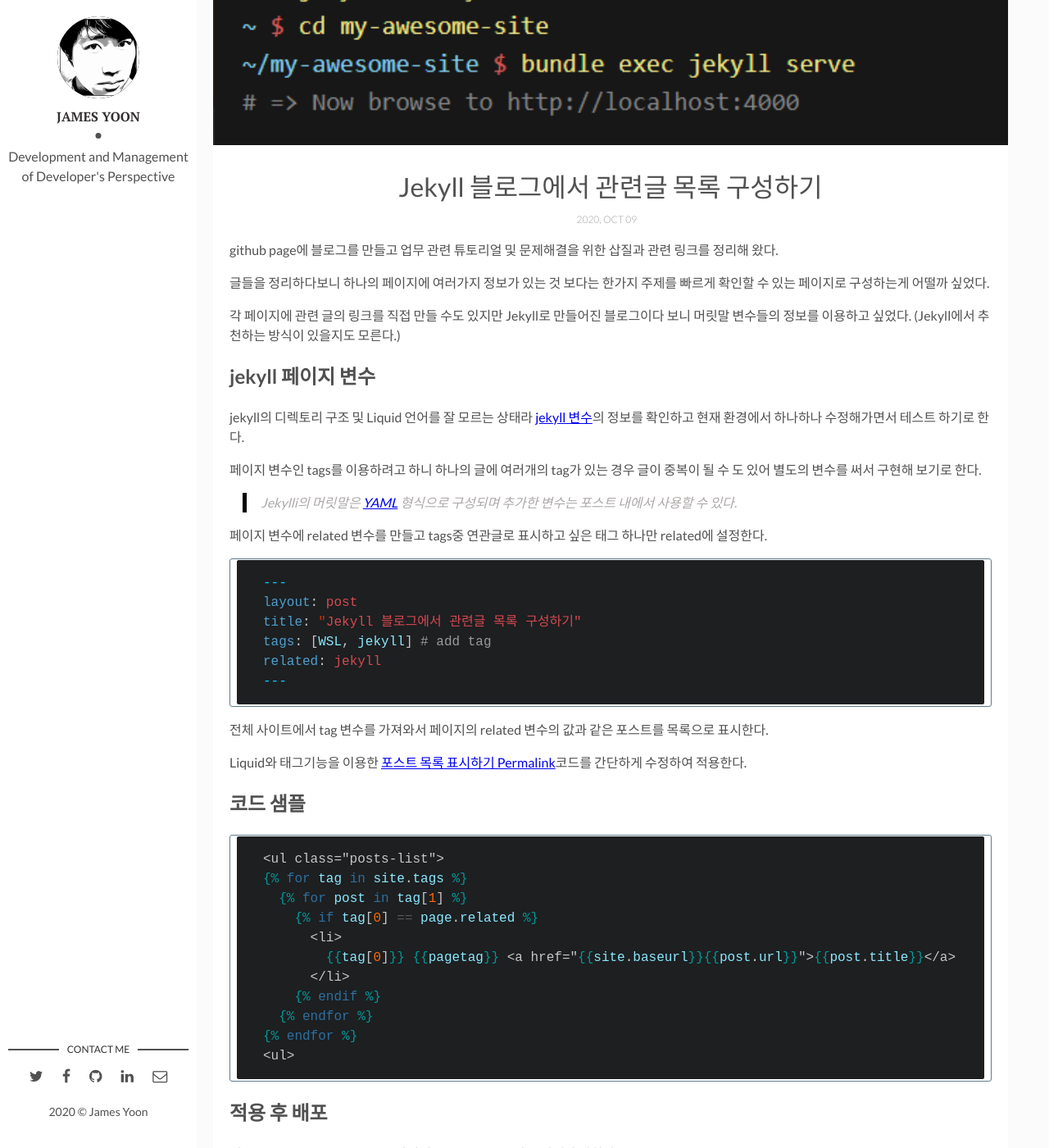
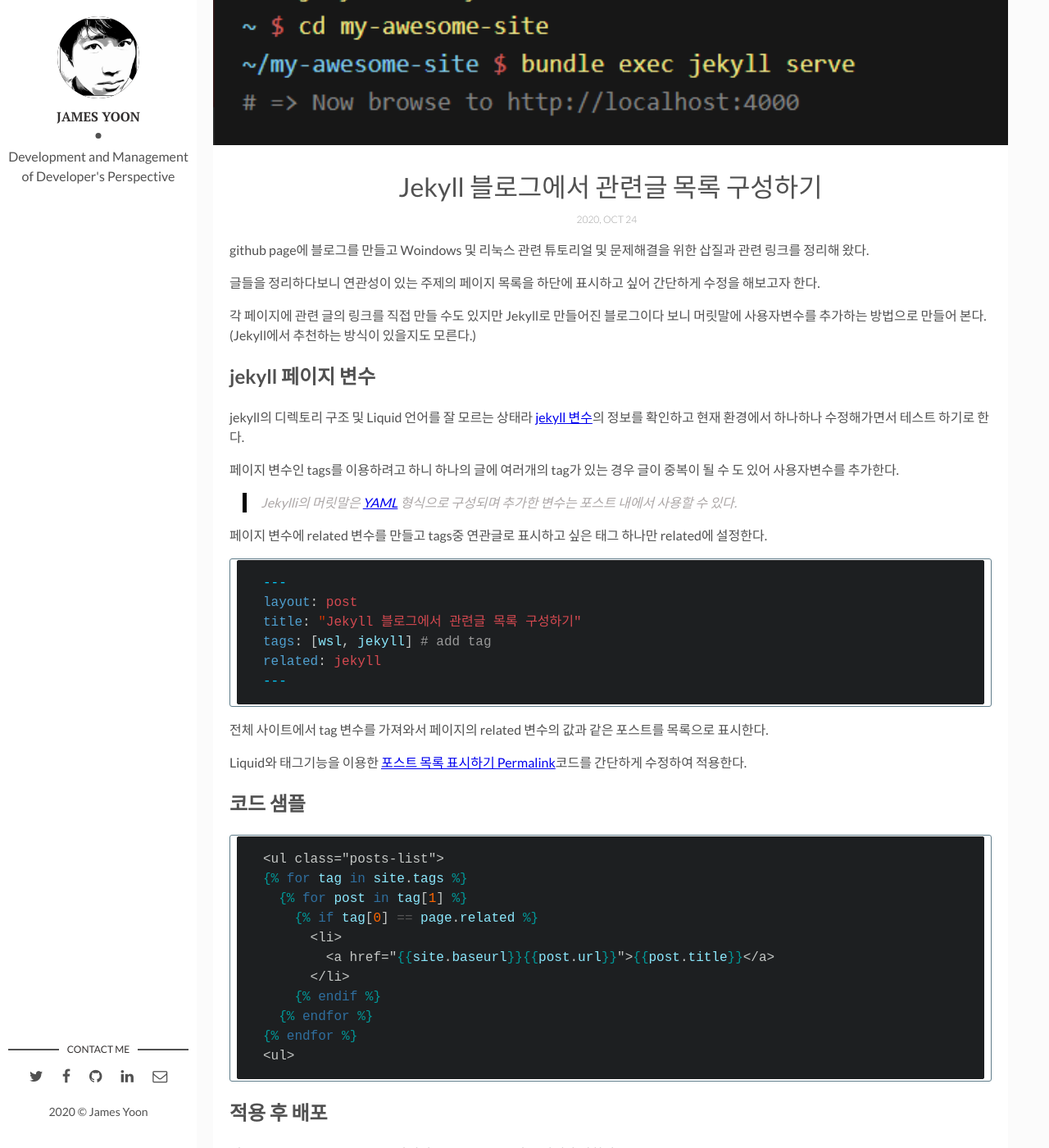
Before and after one commit to butteryoon/butteryoon.github.io, a Jekyll site: the page built from _posts/2020-09-14-jekyll_Liqud.md, in a window 1280 px wide and 1400 px high, scrolled down 200 px. Shown: the whole window at 82% size. Built offline with Jekyll 4.4.1, drawn with Linux system fonts in a browser that asks for light colours; comment, search, counter and statistics services are not loaded; some of the changed text lies outside the part shown.

Commit message:
관련글 목록 생성하기 : 내용 추가

````diff
--- a/_posts/2020-09-14-jekyll_Liqud.md
+++ b/_posts/2020-09-14-jekyll_Liqud.md
@@ -1,26 +1,28 @@
 ---
 layout: post
 title: "Jekyll 블로그에서 관련글 목록 구성하기"
+description: "Jekyll 블로그에서 관련글 목록 구성하기"
 img: jekyll-title.png
 date: 2020-10-09 20:00:00 +0900
-tags: [WSL, jekyll] # add tag
+last_modified_at: 2020-10-24 16:00:00 +0900
+tags: [wsl, jekyll] # add tag
 related: jekyll
 categories: tools
 ---
 
-github page에 블로그를 만들고 업무 관련 튜토리얼 및 문제해결을 위한 삽질과 관련 링크를 정리해 왔다.
+github page에 블로그를 만들고 Woindows 및 리눅스 관련 튜토리얼 및 문제해결을 위한 삽질과 관련 링크를 정리해 왔다.
 
-글들을 정리하다보니 하나의 페이지에 여러가지 정보가 있는 것 보다는 한가지 주제를 빠르게 확인할 수 있는 페이지로 구성하는게 어떨까 싶었다.
+글들을 정리하다보니 연관성이 있는 주제의 페이지 목록을 하단에 표시하고 싶어 간단하게 수정을 해보고자 한다.
 <!--more-->
 
-각 페이지에 관련 글의 링크를 직접 만들 수도 있지만 Jekyll로 만들어진 블로그이다 보니 머릿말 변수들의 정보를 이용하고 싶었다. (Jekyll에서 추천하는 방식이 있을지도 모른다.)
+각 페이지에 관련 글의 링크를 직접 만들 수도 있지만 Jekyll로 만들어진 블로그이다 보니 머릿말에 사용자변수를 추가하는 방법으로 만들어 본다. (Jekyll에서 추천하는 방식이 있을지도 모른다.)
 
 
 ## jekyll 페이지 변수
 
 jekyll의 디렉토리 구조 및 Liquid 언어를 잘 모르는 상태라 [jekyll 변수](https://jekyllrb-ko.github.io/docs/variables/)의 정보를 확인하고 현재 환경에서 하나하나 수정해가면서 테스트 하기로 한다.
 
-페이지 변수인 tags를 이용하려고 하니 하나의 글에 여러개의 tag가 있는 경우 글이 중복이 될 수 도 있어 별도의 변수를 써서 구현해 보기로 한다.
+페이지 변수인 tags를 이용하려고 하니 하나의 글에 여러개의 tag가 있는 경우 글이 중복이 될 수 도 있어  사용자변수를 추가한다.
 
 > Jekylli의 머릿말은 [YAML](https://yaml.org/) 형식으로 구성되며 추가한 변수는 포스트 내에서 사용할 수 있다.
 
@@ -30,7 +32,7 @@
 ---
 layout: post
 title: "Jekyll 블로그에서 관련글 목록 구성하기"
-tags: [WSL, jekyll] # add tag
+tags: [wsl, jekyll] # add tag
 related: jekyll
 ---
 ```
@@ -38,7 +40,6 @@
 전체 사이트에서 tag 변수를 가져와서 페이지의 related 변수의 값과 같은 포스트를 목록으로 표시한다.
 
 Liquid와 태그기능을 이용한 [포스트 목록 표시하기 Permalink](https://jekyllrb-ko.github.io/docs/posts/#포스트-목록-표시하기)코드를 간단하게 수정하여 적용한다.
-
 
 ## 코드 샘플
 
@@ -49,7 +50,7 @@
   {% for post in tag[1] %}
     {% if tag[0] == page.related %}
       <li>
-        {{tag[0]}} {{pagetag}} <a href="{{site.baseurl}}{{post.url}}">{{post.title}}</a>
+        <a href="{{site.baseurl}}{{post.url}}">{{post.title}}</a>
       </li>
     {% endif %}
   {% endfor %}
@@ -62,3 +63,6 @@
 ## 적용 후 배포
 
 이 코드는 "layouts/post.html" 파일의 "page-footer" 바로 위에 추가한다.
+
+
+시리즈로 작성되는 글인 경우 페이지의 상단에 해당 목차를 넣는 경우도 있는데 이럴경우 정렬기준을 추가해야 한다.
````
